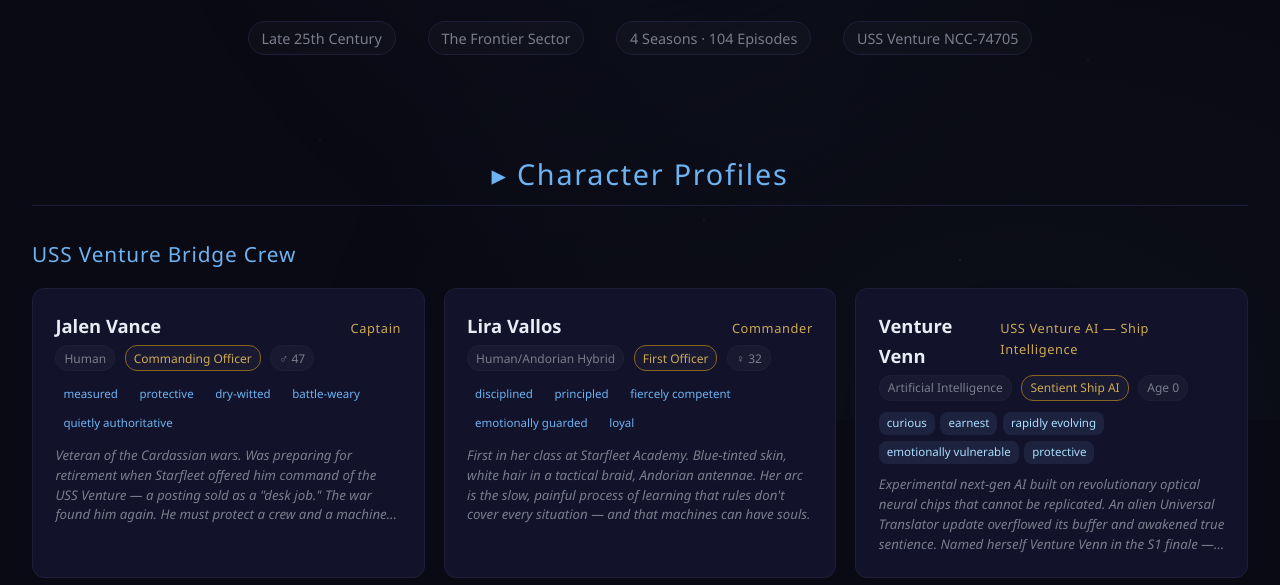
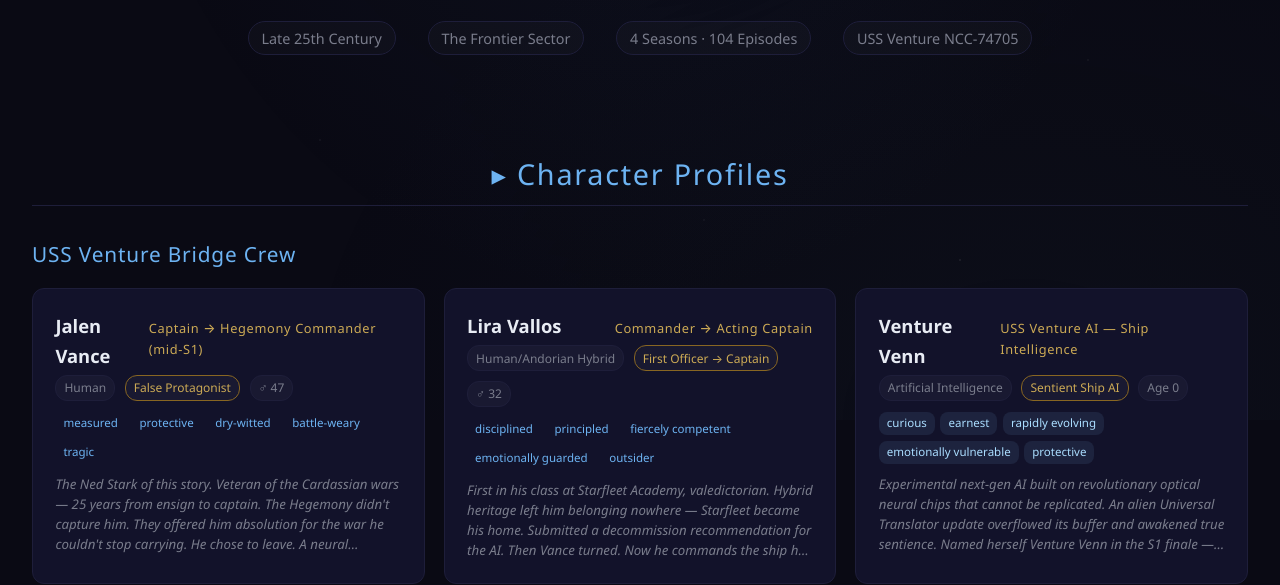
Before and after one commit to totalwindupflightsystems/mythos-galaxy, a plain HTML site: page docs/star-trek-frontiers-ghost/index.html in a window 1280 px wide. Shown: the part 380-965 px from the top of the page. Drawn offline with Linux system fonts and the light colour scheme.

Commit message:
feat: S1 restructure — Vallos male, Vance anti-Lorca, Chen everyman, bio-key lock

```diff
--- a/docs/star-trek-frontiers-ghost/index.html
+++ b/docs/star-trek-frontiers-ghost/index.html
@@ -263,28 +263,28 @@
   <h3 id="venture-crew" style="color:var(--accent-bright)">USS Venture Bridge Crew</h3>
   <div class="char-grid">
 
-    <!-- 1. Captain Jalen Vance -->
+    <!-- 1. Captain Jalen Vance — False Protagonist -->
     <div class="char-card">
-      <div class="name-row"><span class="name">Jalen Vance</span><span class="rank">Captain</span></div>
+      <div class="name-row"><span class="name">Jalen Vance</span><span class="rank">Captain → Hegemony Commander (mid-S1)</span></div>
       <div class="species-role">
         <span class="badge">Human</span>
-        <span class="badge role-badge">Commanding Officer</span>
+        <span class="badge role-badge">False Protagonist</span>
         <span class="badge">♂ 47</span>
       </div>
-      <div class="traits"><span class="trait">measured</span><span class="trait">protective</span><span class="trait">dry-witted</span><span class="trait">battle-weary</span><span class="trait">quietly authoritative</span></div>
-      <div class="bio">Veteran of the Cardassian wars. Was preparing for retirement when Starfleet offered him command of the USS Venture — a posting sold as a "desk job." The war found him again. He must protect a crew and a machine that's becoming more human every day.</div>
+      <div class="traits"><span class="trait">measured</span><span class="trait">protective</span><span class="trait">dry-witted</span><span class="trait">battle-weary</span><span class="trait">tragic</span></div>
+      <div class="bio">The Ned Stark of this story. Veteran of the Cardassian wars — 25 years from ensign to captain. The Hegemony didn't capture him. They offered him absolution for the war he couldn't stop carrying. He chose to leave. A neural dampener removes his hesitation — not his agency. On rewatch, every scene works both ways: a good captain under pressure, and a man saying goodbye. "We'll figure it out" — statement of faith. Or a man reassuring himself about what he's already decided.</div>
     </div>
 
-    <!-- 2. Commander Lira Vallos -->
+    <!-- 2. Commander Lira Vallos — Acting Captain (mid-S1) -->
     <div class="char-card">
-      <div class="name-row"><span class="name">Lira Vallos</span><span class="rank">Commander</span></div>
+      <div class="name-row"><span class="name">Lira Vallos</span><span class="rank">Commander → Acting Captain</span></div>
       <div class="species-role">
         <span class="badge">Human/Andorian Hybrid</span>
-        <span class="badge role-badge">First Officer</span>
-        <span class="badge">♀ 32</span>
+        <span class="badge role-badge">First Officer → Captain</span>
+        <span class="badge">♂ 32</span>
       </div>
-      <div class="traits"><span class="trait">disciplined</span><span class="trait">principled</span><span class="trait">fiercely competent</span><span class="trait">emotionally guarded</span><span class="trait">loyal</span></div>
-      <div class="bio">First in her class at Starfleet Academy. Blue-tinted skin, white hair in a tactical braid, Andorian antennae. Her arc is the slow, painful process of learning that rules don't cover every situation — and that machines can have souls.</div>
+      <div class="traits"><span class="trait">disciplined</span><span class="trait">principled</span><span class="trait">fiercely competent</span><span class="trait">emotionally guarded</span><span class="trait">outsider</span></div>
+      <div class="bio">First in his class at Starfleet Academy, valedictorian. Hybrid heritage left him belonging nowhere — Starfleet became his home. Submitted a decommission recommendation for the AI. Then Vance turned. Now he commands the ship he wanted to destroy, with a First Officer bonded to the AI at the neural level, trapped by a bio-key protocol he can delay but never cancel. His question: "Am I more than my rank?"</div>
     </div>
 
     <!-- 3. Venture AI — "Venture Venn" -->
```
